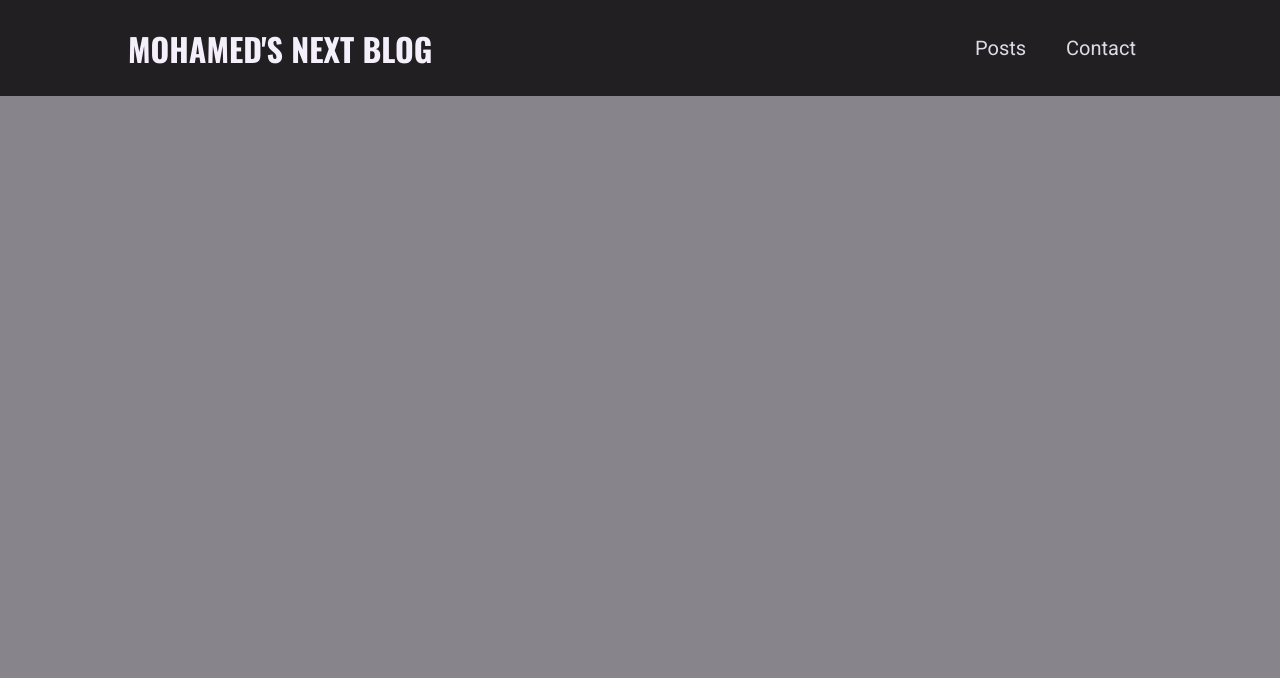
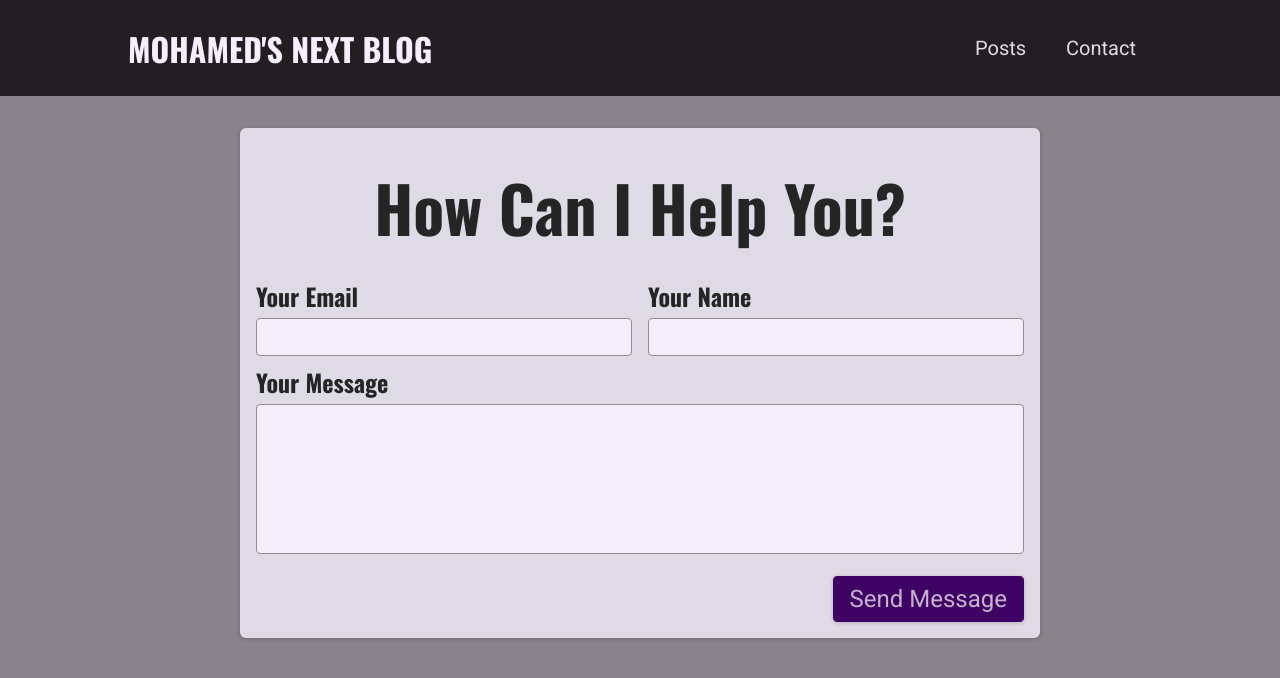
Before and after one commit to Mohamed-Abdellatif/Blog-Next.js, a Next.js app: page /contact in a window 1280 px wide. Shown: the top 678 px of the page. Built offline with nearby package versions, Linux system fonts and the light colour scheme.

Commit message:
contact and posts updated

```diff
--- /dev/null
+++ b/components/contact/contact-form.js
@@ -0,0 +1,30 @@
+import classes from "./contact-form.module.css";
+
+const ContactForm = () => {
+  return (
+    <section className={classes.contact}>
+      <h1>How Can I Help You?</h1>
+      <form className={classes.form}>
+        <div className={classes.controls}>
+          <div className={classes.control}>
+            <label htmlFor="email">Your Email</label>
+            <input type="email" id="email" required  />
+          </div>
+          <div className={classes.control}>
+            <label htmlFor="name">Your Name</label>
+            <input type="text" id="name" required  />
+          </div>
+        </div>
+        <div className={classes.control}>
+            <label htmlFor="message">Your Message</label>
+            <textarea  id="message" rows="5"> </textarea>
+        </div>
+        <div className={classes.actions}>
+            <button>Send Message</button>
+        </div>
+      </form>
+    </section>
+  );
+};
+
+export default ContactForm;
--- /dev/null
+++ b/components/contact/contact-form.module.css
@@ -0,0 +1,73 @@
+.contact {
+    margin: var(--size-8) auto;
+    border-radius: 6px;
+    background-color: var(--color-grey-100);
+    width: 90%;
+    max-width: 50rem;
+    padding: var(--size-4);
+    box-shadow: 0 1px 4px rgba(0, 0, 0, 0.2);
+    font-size: var(--size-6);
+  }
+
+  .contact h1 {
+    font-size: var(--size-8);
+    margin: var(--size-4) 0;
+    text-align: left;
+  }
+
+  .form label {
+    display: block;
+    font-family: 'Oswald', sans-serif;
+    font-weight: bold;
+    margin: var(--size-2) 0 var(--size-1) 0;
+  }
+
+  .form input,
+  .form textarea {
+    font: inherit;
+    padding: var(--size-1);
+    border-radius: 4px;
+    width: 100%;
+    border: 1px solid var(--color-grey-400);
+    background-color: var(--color-grey-50);
+    resize: none;
+  }
+
+  .controls {
+    display: flex;
+    column-gap: 1rem;
+    flex-wrap: wrap;
+  }
+
+  .control {
+    flex: 1;
+    min-width: 10rem;
+  }
+
+  .actions {
+    margin-top: var(--size-4);
+    text-align: right;
+  }
+
+  .form button {
+    font: inherit;
+    cursor: pointer;
+    background-color: var(--color-primary-700);
+    border: 1px solid var(--color-primary-700);
+    padding: var(--size-2) var(--size-4);
+    border-radius: 4px;
+    color: var(--color-primary-50);
+    box-shadow: 0 1px 4px rgba(0, 0, 0, 0.2);
+  }
+
+  .form button:hover {
+    background-color: var(--color-primary-500);
+    border-color: var(--color-primary-500);
+  }
+
+  @media (min-width: 768px) {
+    .contact h1 {
+      font-size: var(--size-16);
+      text-align: center;
+    }
+  }
--- a/components/posts/post-detail/post-content.module.css
+++ b/components/posts/post-detail/post-content.module.css
@@ -17,6 +17,7 @@
     margin: var(--size-4) auto;
     width: 100%;
     max-width: 600px;
+
   }
 
   @media (min-width: 768px) {
--- a/lib/post-utils.js
+++ b/lib/post-utils.js
@@ -10,7 +10,7 @@ export function getPostsFiles() {
 }
 
 export function getPostData(postIdentifier) {
-  const postSlug = postIdentifier.replace(/\.md$/, ''); // removes the file extension
+  const postSlug = postIdentifier.replace(/\.md$/, '');
   const filePath = path.join(postsDirectory, `${postSlug}.md`);
   const fileContent = fs.readFileSync(filePath, 'utf-8');
   const { data, content } = matter(fileContent);
--- a/package.json
+++ b/package.json
@@ -12,6 +12,7 @@
     "next": "^14.2.5",
     "react": "^18.2.0",
     "react-dom": "^18.2.0",
-    "react-markdown": "^9.0.1"
+    "react-markdown": "^9.0.1",
+    "react-syntax-highlighter": "^15.5.0"
   }
 }
--- a/pages/contact.js
+++ b/pages/contact.js
@@ -1,8 +1,8 @@
+import ContactForm from "../components/contact/contact-form";
+
 const ContactPage = ()=> {
     return (
-      <div>
-
-      </div>
+     <ContactForm/>
     )
   }
 
```
Also changed, not shown: components/posts/post-detail/post-content.js (+47 -19 lines), pages/posts/[slug].js (+27 -6 lines), pages/posts/index.js (+12 -30 lines), posts/mastering-javascript.md (added, +23 -0 lines), public/images/posts/mastering-javascript/mastering-js-thumb.png (added), 1 other file (tests, documents, lock files or other folders).
